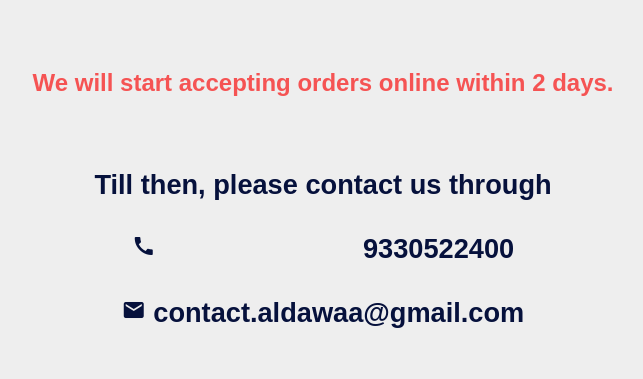
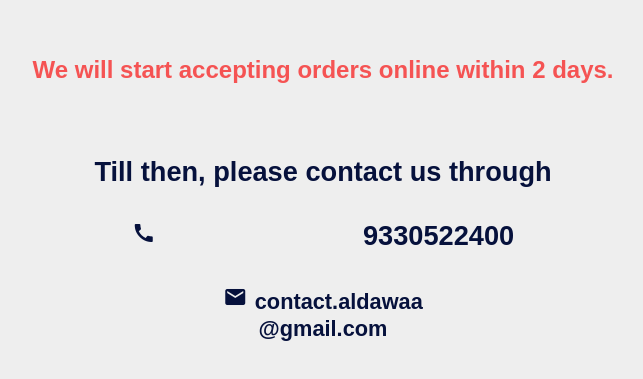
Before and after one commit to mainAldawaa/hosting, a plain HTML site: page index.html in a window 1280 px wide. Shown: the part 213-592 px from the top of the page, without its empty margins (317-960 px from the left). Drawn offline with Linux system fonts and the light colour scheme.

Commit message:
Update index.html

```diff
--- a/index.html
+++ b/index.html
@@ -20,7 +20,7 @@
             <br>
             <br>
             <p style="text-align: center; max-width: 80%; font-size: 170%; color: #06113C;">
-                Till then, please contact us through <br><br> <a class="material-icons">call</a> <a class="material-icons">whatsapp</a> 9330522400<br><br> <a class="material-icons">email</a> <a style="font-family: sans-serif; font-size: 100%;">contact.aldawaa@gmail.com</a>
+                Till then, please contact us through <br><br> <a class="material-icons">call</a> <a class="material-icons">whatsapp</a> 9330522400<br><br> <a class="material-icons">email</a> <a style="font-family: sans-serif; font-size: 80%;">contact.aldawaa<br>@gmail.com</a>
             </p>
         </div>
     </body>
```
